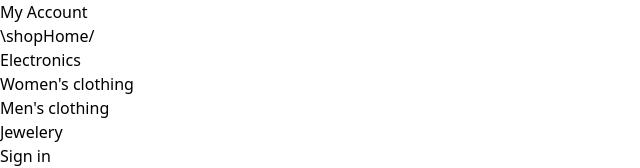
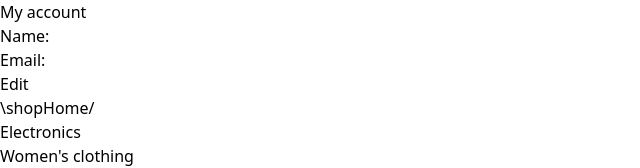
Before and after one commit to Santiago1R/ShoppHome-React---vite, a React (Vite) app: page /my-account in a window 1280 px wide. Shown: the top 168 px of the page, without its empty margins (0-640 px from the left). Built offline with nearby package versions, Linux system fonts and the light colour scheme; no server answers.

Commit message:
Se agrega página de MyAccount mostrando datos y editándolos

```diff
--- a/src/Components/NavBar/index.jsx
+++ b/src/Components/NavBar/index.jsx
@@ -26,7 +26,7 @@
     if (hasUserAnAccount && !isUserSignOut) {
       return (
         <>
-          <li className="text-black/60">Santi@gmail.com</li>
+          <li className="text-black/60">{parsedAccount?.email}</li>
           <li>
             <NavLink
               to="/my-orders"
--- a/src/Pages/MyAccount/index.jsx
+++ b/src/Pages/MyAccount/index.jsx
@@ -1,10 +1,100 @@
-import Layout from "../../Components/Layout"
-const MyAccount = () => {
+import { useContext, useState, useRef } from 'react'
+import { ShoppingCardContext } from '../../Context'
+import Layout from '../../Components/Layout'
+
+function MyAccount() {
+  const context = useContext(ShoppingCardContext);
+  const [view, setView] = useState('user-info')
+  const account = localStorage.getItem('account')
+  const parsedAccount = JSON.parse(account)
+  const form = useRef(null)
+
+  const editAccount = () => {
+    const formData = new FormData(form.current)
+		const data = {
+			name: formData.get('name'),
+			email: formData.get('email'),
+			password: formData.get('password')
+		}
+
+    // Update account
+    const stringifiedAccount = JSON.stringify(data)
+    localStorage.setItem('account', stringifiedAccount)
+    context.setAccount(data)
+  }
+
+  const renderUserInfo = () => {
     return (
-      <Layout>
-        My Account
-      </Layout>
+      <div className='flex flex-col w-80'>
+        <p>
+          <span className='font-light text-sm'>Name: </span>
+          <span>{parsedAccount?.name}</span>
+        </p>
+        <p>
+          <span className='font-light text-sm'>Email: </span>
+          <span>{parsedAccount?.email}</span>
+        </p>
+        <button
+          className='border border-black rounded-lg mt-6 py-3'
+          onClick={() => setView('edit-user-info')}>
+          Edit
+        </button>
+      </div>
     )
   }
 
-  export default MyAccount
+  const renderEditUserInfo = () => {
+    return (
+      <form ref={form} className='flex flex-col gap-4 w-80'>
+        <div className='flex flex-col gap-1'>
+          <label htmlFor="name" className='font-light text-sm'>Your name:</label>
+          <input
+            type="text"
+            id="name"
+            name="name"
+            defaultValue={parsedAccount.name}
+            placeholder="Peter"
+            className='rounded-lg border border-black placeholder:font-light placeholder:text-sm placeholder:text-black/60 focus:outline-none py-2 px-4'
+          />
+        </div>
+        <div className='flex flex-col gap-1'>
+          <label htmlFor="email" className='font-light text-sm'>Your email:</label>
+          <input
+            type="text"
+            id="email"
+            name="email"
+            defaultValue={parsedAccount.email}
+            placeholder="hi@helloworld.com"
+            className='rounded-lg border border-black placeholder:font-light placeholder:text-sm placeholder:text-black/60 focus:outline-none py-2 px-4'
+          />
+        </div>
+        <div className='flex flex-col gap-1'>
+          <label htmlFor="password" className='font-light text-sm'>Your password:</label>
+          <input
+            type="text"
+            id="password"
+            name="password"
+            defaultValue={parsedAccount.password}
+            placeholder="******"
+            className='rounded-lg border border-black placeholder:font-light placeholder:text-sm placeholder:text-black/60 focus:outline-none py-2 px-4'
+          />
+        </div>
+        <button
+          className='bg-black text-white w-full rounded-lg py-3'
+          onClick={() => {setView('user-info'), editAccount()}}>
+          Edit
+        </button>
+      </form>
+    )
+  }
+
+  const renderView = () => view === 'edit-user-info' ? renderEditUserInfo() : renderUserInfo()
+
+  return (
+    <Layout>
+      <h1 className="font-medium text-xl text-center mb-6 w-80">My account</h1>
+      {renderView()}
+    </Layout>
+  )
+}
+export default MyAccount
```
